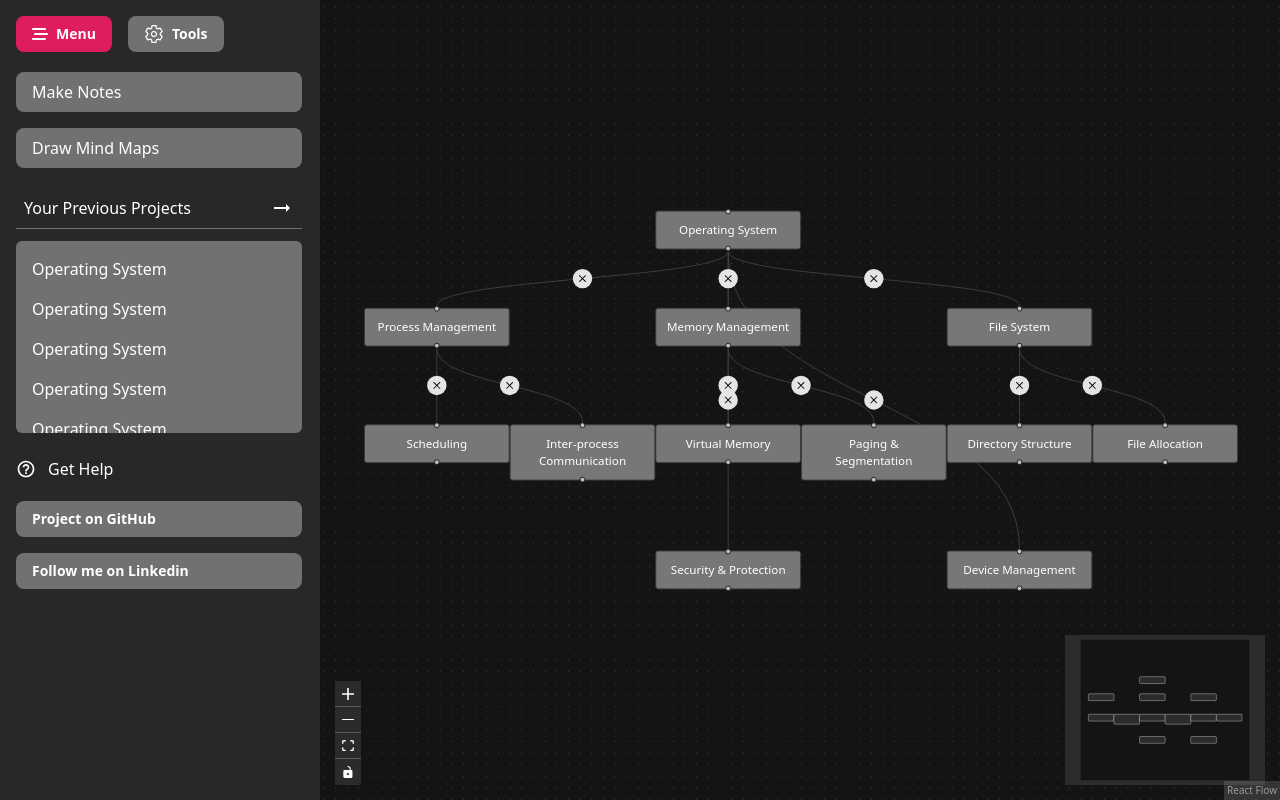
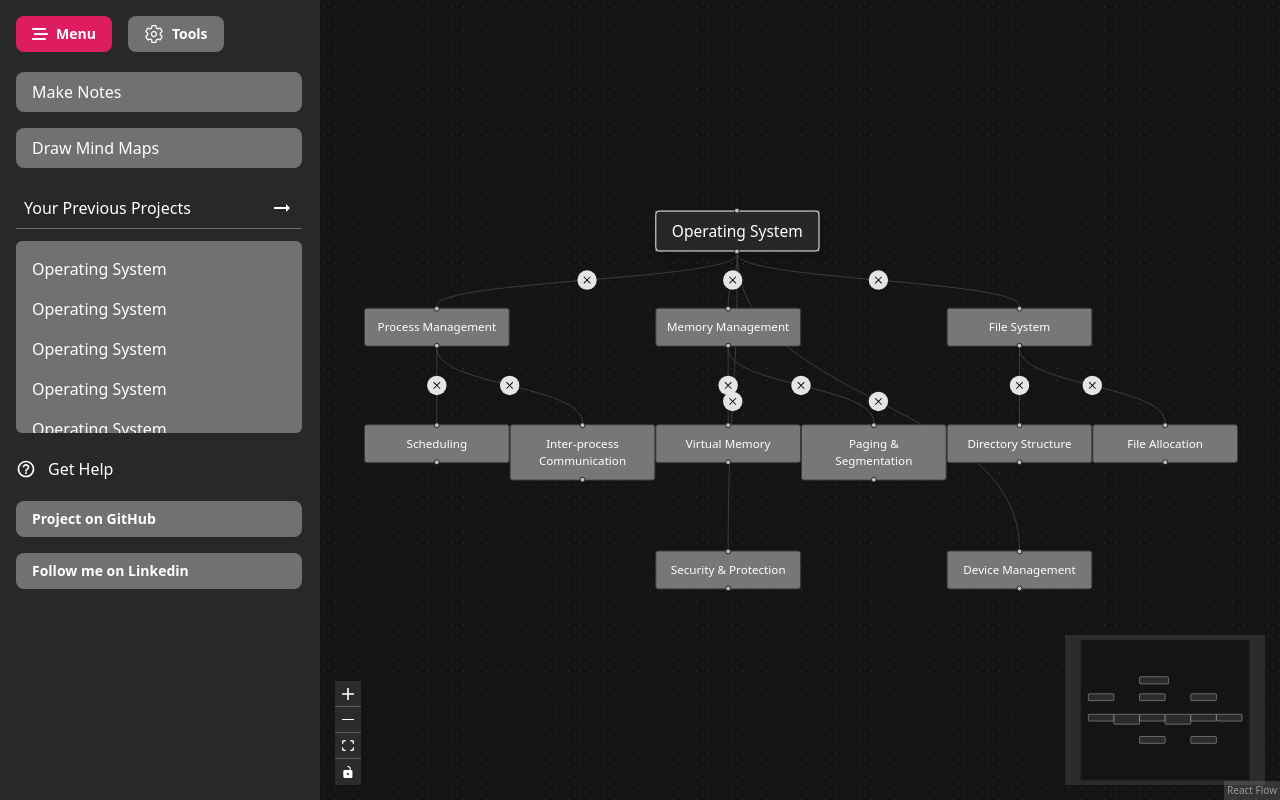
Before and after one commit to Prakhar2004sachan/mind-map-builder, a React (Vite) app in the folder front-end/: page / in a window 1280 px wide. Built offline with nearby package versions, Linux system fonts and the light colour scheme.

Commit message:
Refining some components and Add Custom Nodes

```diff
--- a/front-end/src/components/FlowCanvas.jsx
+++ b/front-end/src/components/FlowCanvas.jsx
@@ -13,8 +13,11 @@ import { initialEdges,initialNodes } from "../data/nodesData";
 
 import "@xyflow/react/dist/style.css";
 import CustomEdge from "../utils/CustomEdge";
+import EditableNode from "../utils/EditableNode";
 
-
+const nodeTypes = {
+    editable: EditableNode,
+}
 const edgeTypes = {
   "custom-edge": CustomEdge,
 };
@@ -33,6 +36,23 @@ function FlowCanvas() {
     [setEdges]
   );
 
+  const handleLabelChange = (id, newLabel) => {
+    setNodes((nds) =>
+      nds.map((node) =>
+        node.id === id
+          ? {
+              ...node,
+              data: {
+                ...node.data,
+                label: newLabel,
+                onLabelChange: handleLabelChange,
+              },
+            }
+          : node
+      )
+    );
+  };
+
   return (
     <div style={{ width: "100vw", height: "100vh" }} className="flex-1">
       <ReactFlow
@@ -42,6 +62,7 @@ function FlowCanvas() {
         onEdgesChange={onEdgesChange}
         edgeTypes={edgeTypes}
         onConnect={onConnect}
+        nodeTypes={nodeTypes}
         panOnScroll
         selectionOnDrag
         panOnDrag={panOnDrag}
--- a/front-end/src/data/nodesData.js
+++ b/front-end/src/data/nodesData.js
@@ -1,6 +1,6 @@
 // Nodes
 export const initialNodes = [
-  { id: "1", position: { x: 0, y: 0 }, data: { label: "Operating System" } },
+  { id: "1", type: "editable", position: { x: 0, y: 0 }, data: { label: "Operating System" } },
 
   {
     id: "2",
--- /dev/null
+++ b/front-end/src/utils/EditableNode.jsx
@@ -0,0 +1,50 @@
+import React, { useState, useRef, useEffect } from "react";
+import { Handle, Position } from "@xyflow/react";
+
+function EditableNode({ data, id, selected }) {
+  const [editing, setEditing] = useState(false);
+  const [label, setLabel] = useState(data.label);
+  const inputRef = useRef(null);
+
+  useEffect(() => {
+    if (editing) inputRef.current?.focus();
+  }, [editing]);
+
+  const handleDoubleClick = () => setEditing(true);
+
+  const handleBlur = () => {
+    setEditing(false);
+    data.onLabelChange(id, label);
+  };
+
+  const handleKeyDown = (e) => {
+    if (e.key === "Enter") inputRef.current.blur();
+  };
+
+  return (
+    <div
+      onDoubleClick={handleDoubleClick}
+      className={`bg-zinc-800 text-white px-4 py-2 rounded shadow-lg border ${
+        selected ? "border-blue-400" : null
+      }`}
+    >
+      {editing ? (
+        <input
+          ref={inputRef}
+          value={label}
+          onChange={(e) => setLabel(e.target.value)}
+          onBlur={handleBlur}
+          onKeyDown={handleKeyDown}
+          className="bg-zinc-700 px-2 py-1 rounded text-white outline-none"
+        />
+      ) : (
+        <p>{label}</p>
+      )}
+
+      <Handle type="target" position={Position.Top} />
+      <Handle type="source" position={Position.Bottom} />
+    </div>
+  );
+}
+
+export default EditableNode;
```
